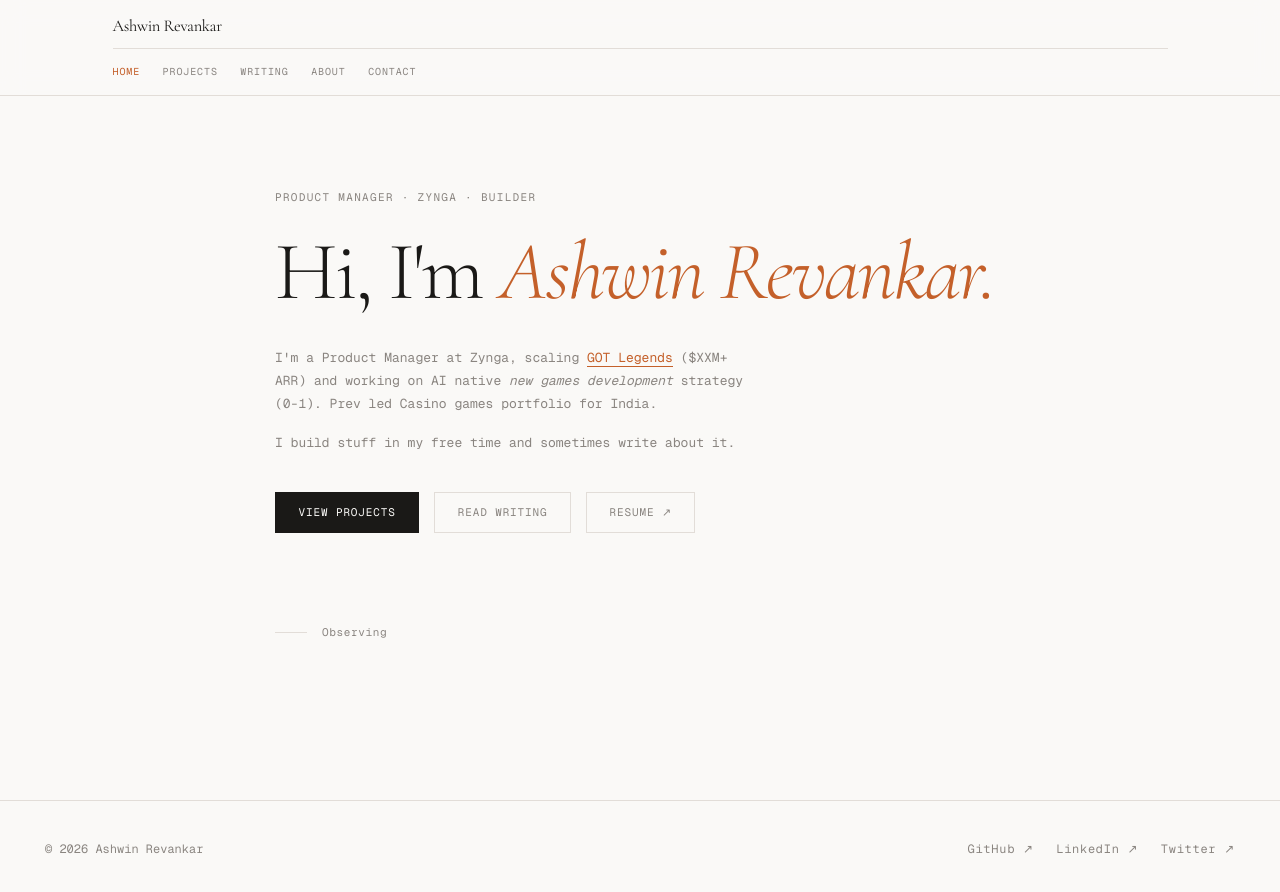
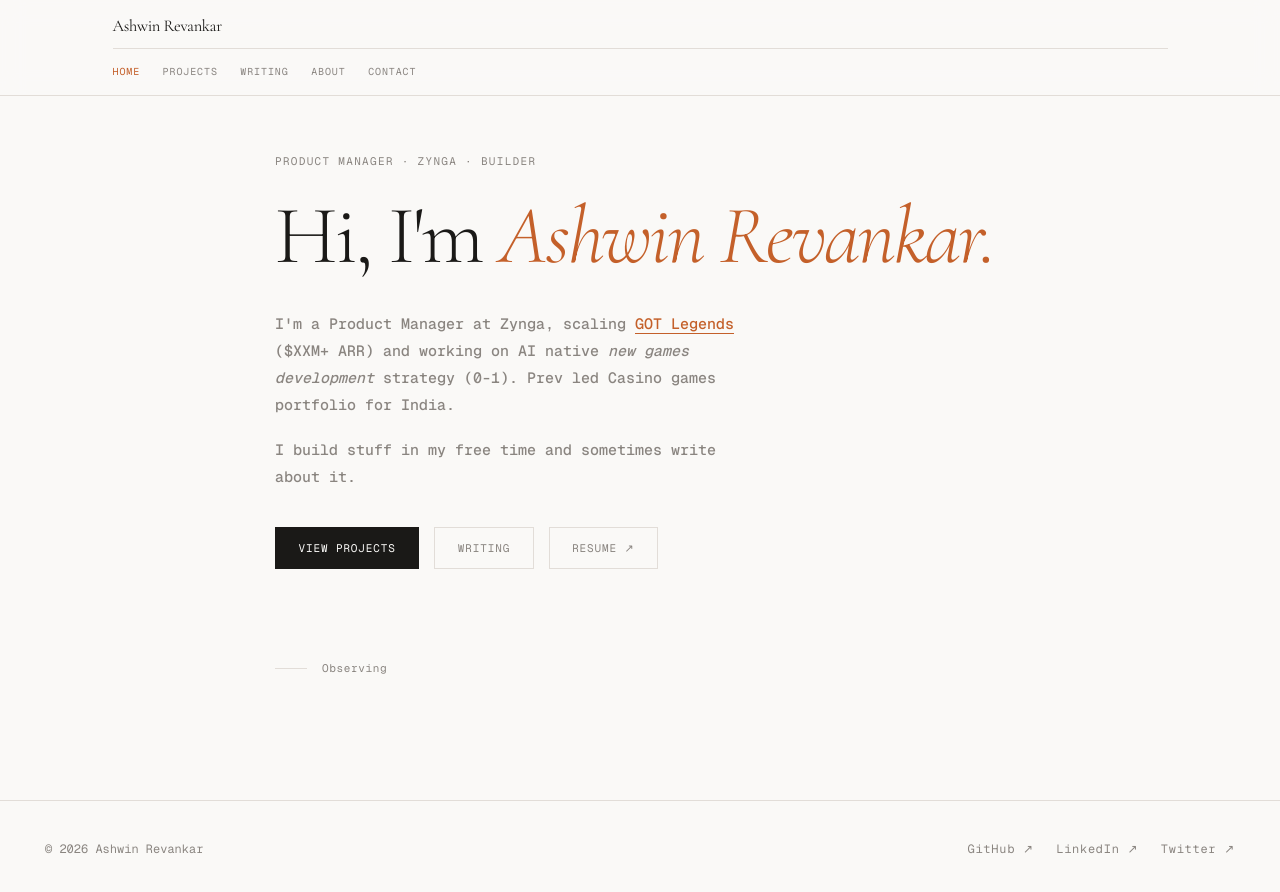
Before and after one commit to DivineLemur/ashwin-site, a Next.js app: page / in a window 1280 px wide. Shown: the top 892 px of the page. Built offline with nearby package versions, Linux system fonts and the light colour scheme.

Commit message:
formatting changes

```diff
--- a/src/app/page.tsx
+++ b/src/app/page.tsx
@@ -1,4 +1,5 @@
 import Link from 'next/link';
+import type { CSSProperties } from 'react';
 
 export default function Home() {
   return (
@@ -49,11 +50,12 @@ export default function Home() {
         className="animate-fade-up delay-3"
         style={{
           fontFamily: 'var(--font-mono)',
-          fontSize: '13px',
+          fontSize: '15px',
           color: 'var(--muted)',
           maxWidth: '480px',
           lineHeight: '1.8',
-          marginBottom: '1rem',
+          marginBottom: '1.2rem',
+          fontWeight: 500,
         }}
       >
         I&apos;m a Product Manager at Zynga, scaling <a href="https://www.gameofthroneslegends.com/" target="_blank" rel="noopener noreferrer" style={{ color: 'var(--accent-warm)', textDecoration: 'none', borderBottom: '1px solid var(--accent-warm)' }}>GOT Legends</a> ($XXM+ ARR) and working on AI native <em>new games development</em> strategy (0-1).
@@ -64,11 +66,12 @@ export default function Home() {
         className="animate-fade-up delay-3"
         style={{
           fontFamily: 'var(--font-mono)',
-          fontSize: '13px',
+          fontSize: '15px',
           color: 'var(--muted)',
           maxWidth: '480px',
           lineHeight: '1.8',
           marginBottom: '2.5rem',
+          fontWeight: 500,
         }}
       >
         I build stuff in my free time and sometimes write about it.
@@ -79,7 +82,7 @@ export default function Home() {
           View Projects
         </Link>
         <Link href="/blog" style={btnGhostStyle}>
-          Read Writing
+          Writing
         </Link>
         <a href="/resume.pdf" target="_blank" style={btnGhostStyle}>
           Resume ↗
@@ -104,7 +107,7 @@ export default function Home() {
   );
 }
 
-const btnPrimaryStyle: React.CSSProperties = {
+const btnPrimaryStyle: CSSProperties = {
   display: 'inline-block',
   padding: '0.7rem 1.5rem',
   fontFamily: 'var(--font-mono)',
@@ -119,7 +122,7 @@ const btnPrimaryStyle: React.CSSProperties = {
   transition: 'all 0.2s',
 };
 
-const btnGhostStyle: React.CSSProperties = {
+const btnGhostStyle: CSSProperties = {
   display: 'inline-block',
   padding: '0.7rem 1.5rem',
   fontFamily: 'var(--font-mono)',
```
